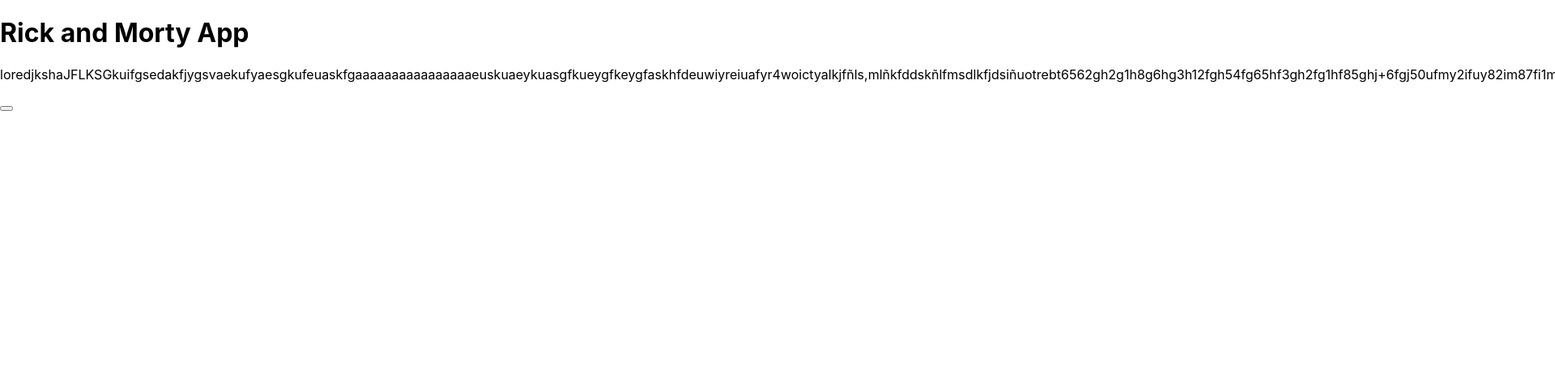
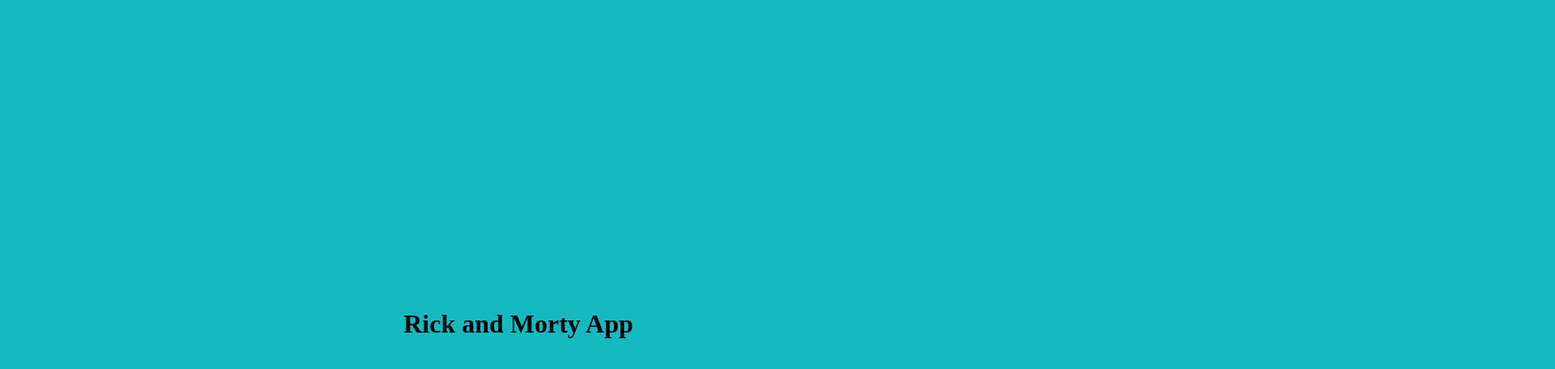
Before and after one commit to catalinafs/rick_and_morty_app, a React (Create React App) app: page / in a window 1280 px wide. Shown: the top 456 px of the page at 81% size, 1920 px wide, since content can reach past the window. Built offline with nearby package versions, Linux system fonts and the light colour scheme.

Commit message:
add coloBackgrpound

```diff
--- a/src/App.css
+++ /dev/null
@@ -1,38 +0,0 @@
-.App {
-  text-align: center;
-}
-
-.App-logo {
-  height: 40vmin;
-  pointer-events: none;
-}
-
-@media (prefers-reduced-motion: no-preference) {
-  .App-logo {
-    animation: App-logo-spin infinite 20s linear;
-  }
-}
-
-.App-header {
-  background-color: #282c34;
-  min-height: 100vh;
-  display: flex;
-  flex-direction: column;
-  align-items: center;
-  justify-content: center;
-  font-size: calc(10px + 2vmin);
-  color: white;
-}
-
-.App-link {
-  color: #61dafb;
-}
-
-@keyframes App-logo-spin {
-  from {
-    transform: rotate(0deg);
-  }
-  to {
-    transform: rotate(360deg);
-  }
-}
--- a/src/App.js
+++ b/src/App.js
@@ -1,11 +1,7 @@
 function App() {
   return (
-    <div className="App">
+    <div className='App'>
       <h1>Rick and Morty App</h1>
-      <p>
-        loredjkshaJFLKSGkuifgsedakfjygsvaekufyaesgkufeuaskfgaaaaaaaaaaaaaaaaeuskuaeykuasgfkueygfkeygfaskhfdeuwiyreiuafyr4woictyalkjfñls,mlñkfddskñlfmsdlkfjdsiñuotrebt6562gh2g1h8g6hg3h12fgh54fg65hf3gh2fg1hf85ghj+6fgj50ufmy2ifuy82im87fi1mt7d81im,9815e687mylokñmumiraeot8muaybertnilueyrtlbiue
-      </p>
-      <button></button>
     </div>
   );
 }
--- a/src/index.css
+++ b/src/index.css
@@ -1,13 +1,15 @@
-body {
+*{
+  padding: 0;
   margin: 0;
-  font-family: -apple-system, BlinkMacSystemFont, 'Segoe UI', 'Roboto', 'Oxygen',
-    'Ubuntu', 'Cantarell', 'Fira Sans', 'Droid Sans', 'Helvetica Neue',
-    sans-serif;
-  -webkit-font-smoothing: antialiased;
-  -moz-osx-font-smoothing: grayscale;
 }
 
-code {
-  font-family: source-code-pro, Menlo, Monaco, Consolas, 'Courier New',
-    monospace;
+body {
+  width: 100vw;
+  height: 100vh;
+  overflow: hidden;
+  background-color: #15bac0;
+  display: flex;
+  flex-direction: column;
+  justify-content: center;
+  align-items: center;
 }
```
